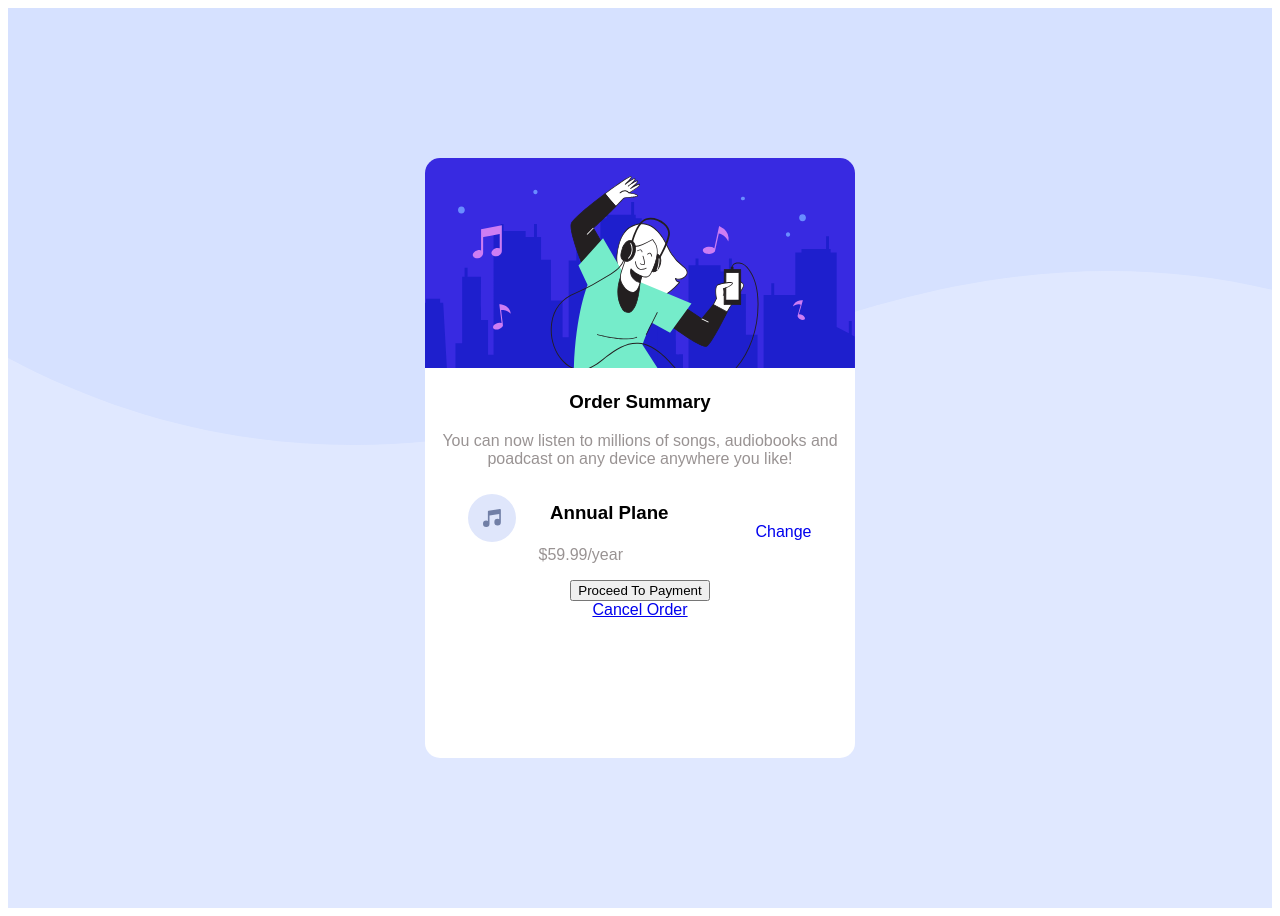
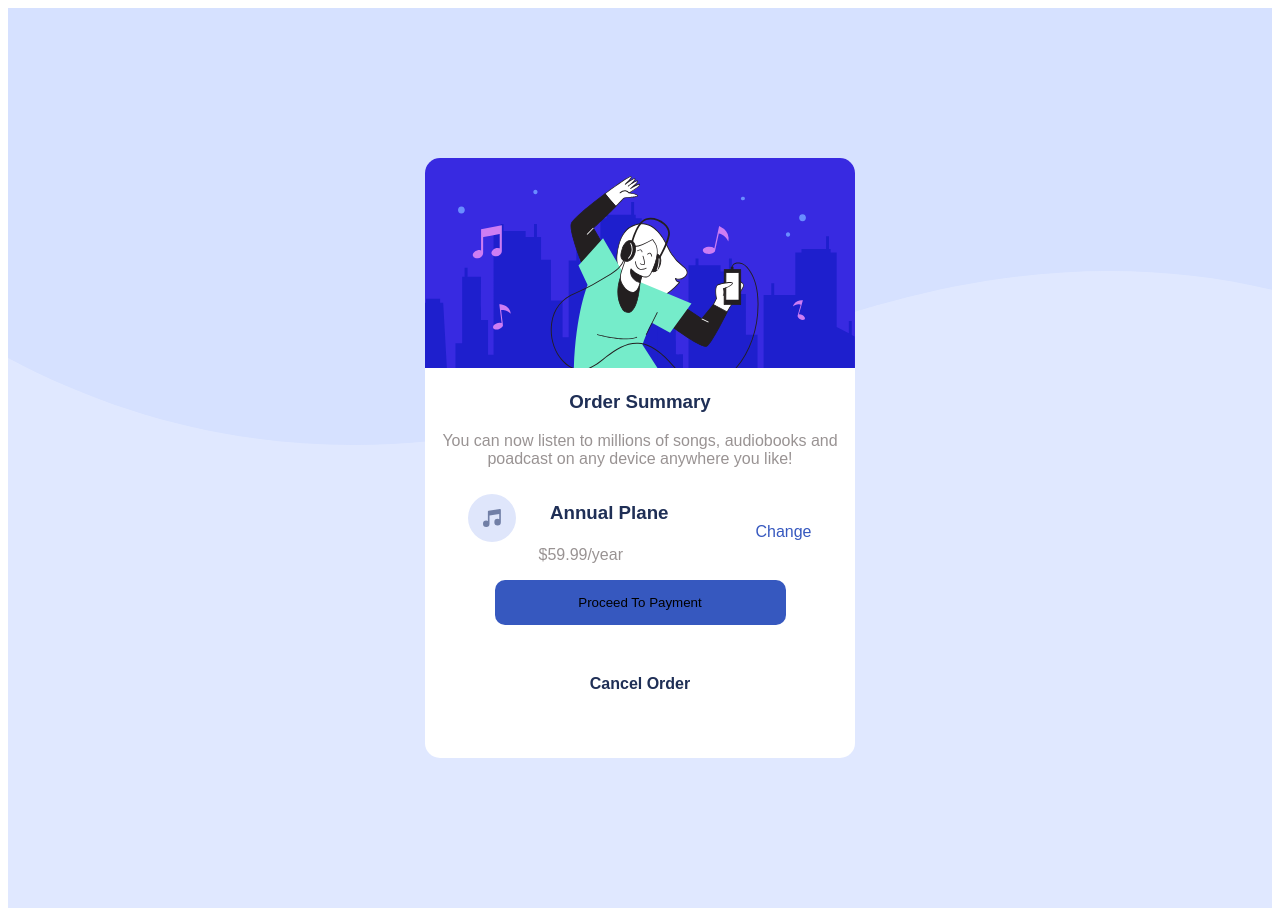
Before and after one commit to halaibrahim867/Order-summary-component, a plain HTML site: page index.html in a window 1280 px wide. Drawn offline with Linux system fonts and the light colour scheme.

Commit message:
finish style

```diff
--- a/index.html
+++ b/index.html
@@ -34,9 +34,11 @@
                         Proceed To Payment
                     </button>
                 </div>
-                <a href="#">
-                    Cancel Order
-                </a>
+                <div class="cancel">
+                    <a href="#">
+                        Cancel Order
+                    </a>
+                </div>
             </div>
         </div>
 
--- a/style.css
+++ b/style.css
@@ -8,6 +8,9 @@ body{
     font-family: 'Outfit', sans-serif;
    /*font-family: 'Red Hat Display', sans-serif;*/
     font-family: 'Work Sans', sans-serif;
+}
+:root{
+    --main-color:hsl(223, 47%, 23%);
 }
 @media (max-width:1440px)
 {
@@ -39,6 +42,7 @@ body{
 }
 .parent .child h3 {
     font-weight: 900;
+    color: var(--main-color);
 }
 .parent .child h3+p {
     font-weight: 500;
@@ -58,6 +62,7 @@ body{
 }
 .audio .part_1 h3 {
     margin-bottom: 0;
+    color: var(--main-color);
 }
 .audio span {
     margin-top: 10px;
@@ -69,8 +74,26 @@ body{
 .audio .part_2 a{
     justify-items: flex-end;
     text-decoration: none;
+    color: hsl(225deg 56% 48%);
 
 }
 .part_2 {
     justify-content: center;
 }
+button{
+    width: 291px;
+    padding: 15px;
+    border-radius: 10px;
+    border: none;
+    background-color: hsl(225deg 56% 48%);
+}
+.cancel  {
+    margin-top: 50px;
+
+}
+.cancel a {
+    text-decoration: none;
+    color:hsl(223, 47%, 23%);
+    font-weight:600 ;
+
+}
```
